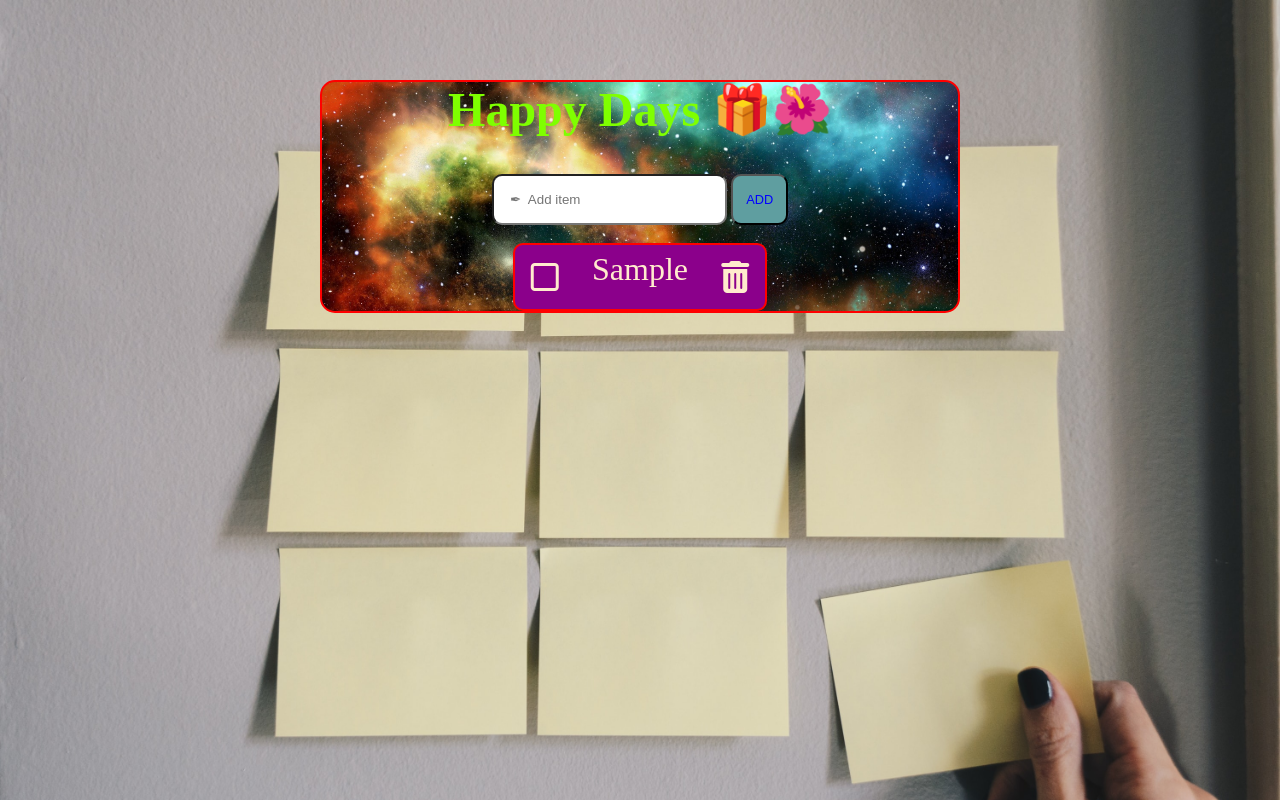
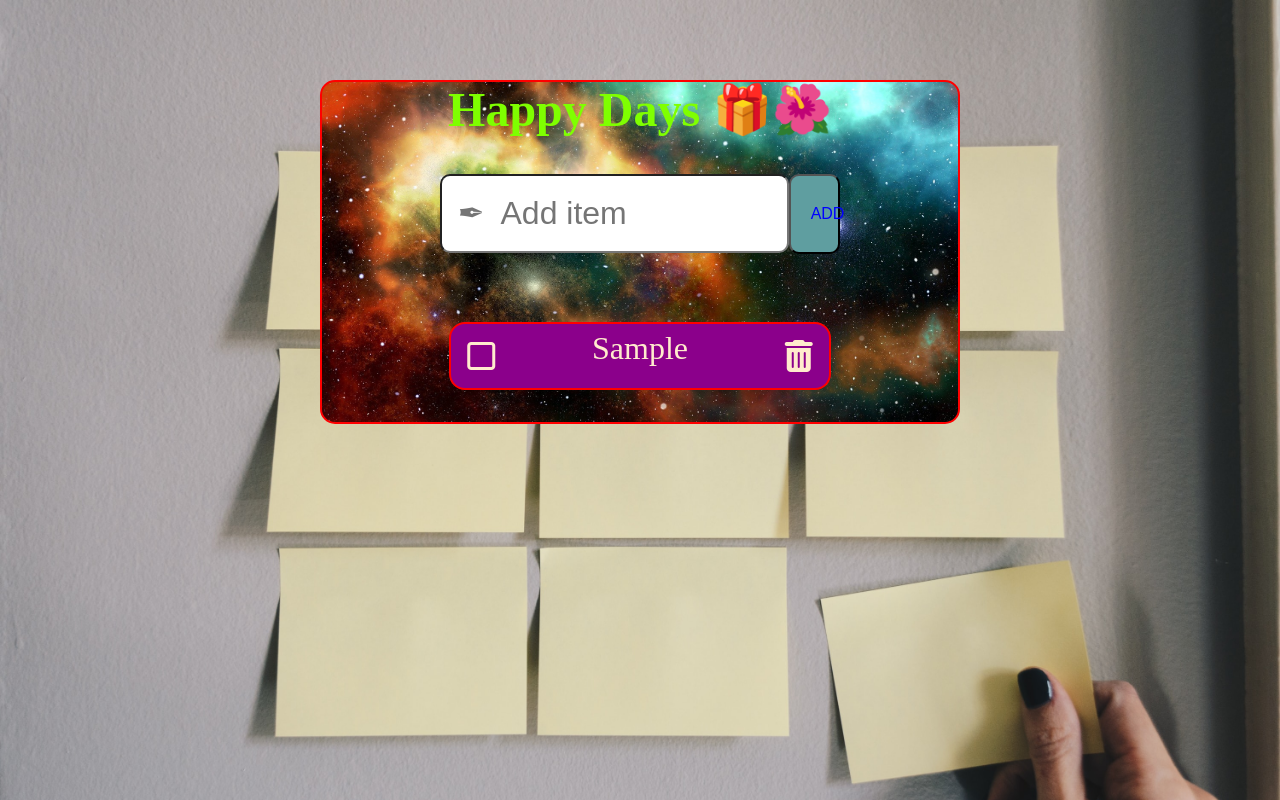
Before and after one commit to ozkan4186/TO-DO-L-ST-2-PROJECT, a plain HTML site: page index.html in a window 1280 px wide. Both pictures are taken after typing "Sample" into the empty fields and a click on the button "ADD". Drawn offline with Linux system fonts and the light colour scheme; some icons are missing.

Commit message:
animation added

```diff
--- a/app.js
+++ b/app.js
@@ -2,6 +2,7 @@ const text = document.querySelector(".text");
 const btn = document.querySelector(".btn");
 const results = document.querySelector(".results");
 const fa=document.querySelector(".fa-square")
+const result=document.querySelector(".result")
 
 btn.addEventListener("click", () => {
     if(!text.value){
@@ -30,17 +31,21 @@ text.addEventListener("keydown",(e)=>{
 results.addEventListener("click",(e)=>{
     if(e.target.classList.contains("fa-square")){
         e.target.classList.remove("fa-square","fa-regular")
+          e.target.parentElement.style.backgroundColor = ` darkolivegreen`;
         e.target.classList.add("fa-solid","fa-check")
         e.target.parentElement.classList.add("check")
+
 
 
     } else if (e.target.classList.contains("fa-check")){
         e.target.classList.remove("fa-solid", "fa-check")
          e.target.classList.add("fa-regular", "fa-square")
          e.target.parentElement.classList.remove("check")
+          e.target.parentElement.style.backgroundColor = `aqua`
 
     }else if(e.target.classList.contains("fa-sharp")){
         e.target.parentElement.remove()
+
 
 
     }
--- a/index.html
+++ b/index.html
@@ -20,8 +20,13 @@
         </lord-icon>
         <h1>Happy Days 🎁🌺 </h1>
         <br><br>
-        <input type="text" class="text" placeholder="✒  Add item">
-        <button class="btn">ADD</button>
+        <div class="inputs">
+             <input type="text" class="text" placeholder="✒  Add item">
+             <button class="btn">ADD</button>
+
+        </div>
+
+
         <br><br>
         <div class="results">
 
--- a/style.css
+++ b/style.css
@@ -13,9 +13,11 @@ color: black;
 
 }
 .text{
-    width: 37%;
-    padding: 1rem;
+    width: 55%;
+    padding: 1.2rem  1rem ;
     border-radius: 10px;
+    font-size: 2rem;
+    margin-bottom: 0rem;
 }
 h1{
     font-size: 3rem;
@@ -37,12 +39,14 @@ h1:hover{
     margin-top: 5rem;
 }
 .btn{
-    padding: 1rem 0.8rem;
+    padding: 1.8rem 1.2rem;
+    width: 8%;
     background-color: cadetblue;
     border-radius: 10px;
     cursor: pointer;
     color: blue;
-    font-size: 0.8rem;
+    font-size: 1rem;
+
 }
 .btn:active{
 background-color: aqua;
@@ -56,13 +60,33 @@ color: red;
     border: 2px solid red;
     line-height: 1rem;
     padding: 1rem 1rem;
-    border-radius: 10px;
-    width: 40%;
-    margin: 0 auto;
+    border-radius: 1rem;
+    width: 60%;
+    margin: 2rem auto;
     text-align: center;
     background-color: darkmagenta;
     cursor: pointer;
+     animation: result 2s ease-in-out;
+}
+.result:hover {
+    box-shadow: 1px 1px 7px 1px rgb(177, 94, 177);
+}
+@keyframes result{
+    50%{
+        transform: rotateX(90deg);
+    }
+    100%{
+        transform: rotateX(90deg);
+    }
 }
 .check  p{
     text-decoration: line-through;
 }
+.inputs{
+    display: flex;
+    justify-content: center;
+    text-align: center;
+    align-items: center;
+    margin: 0 auto;
+
+}
```
